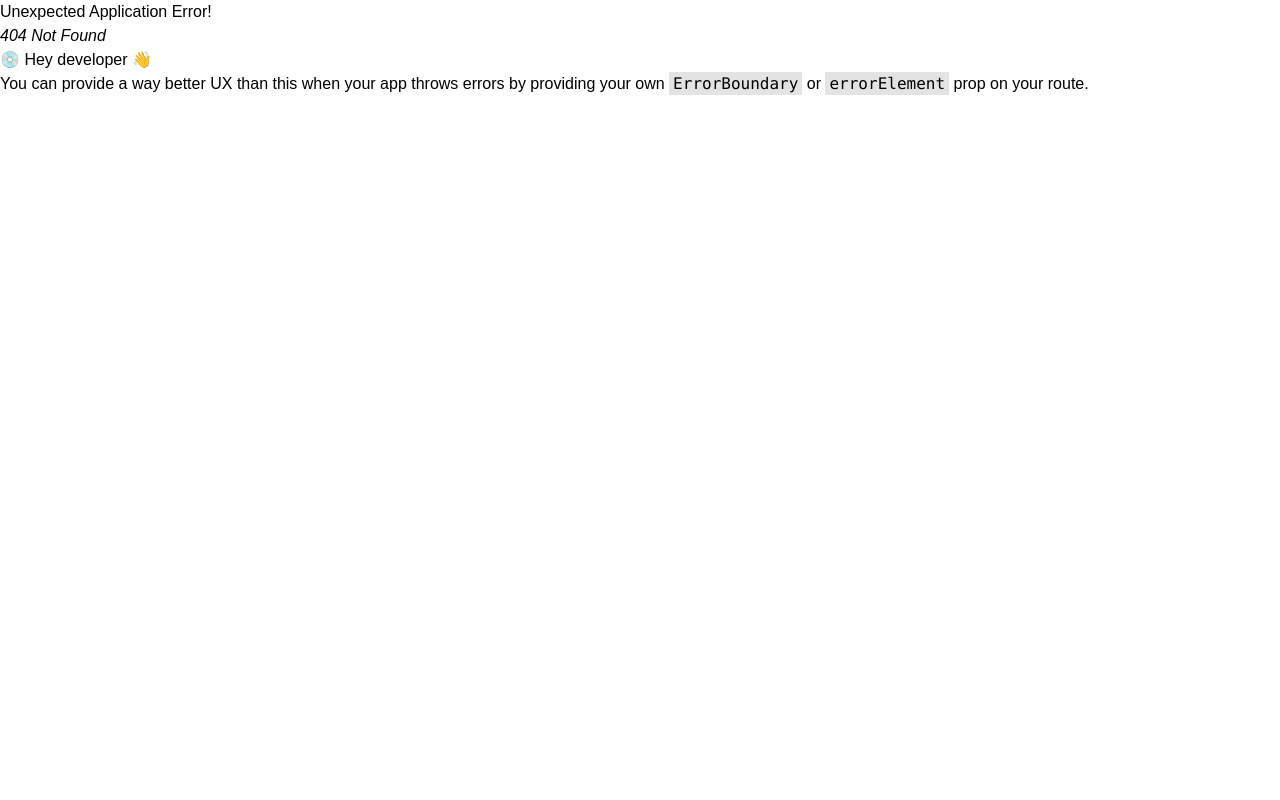
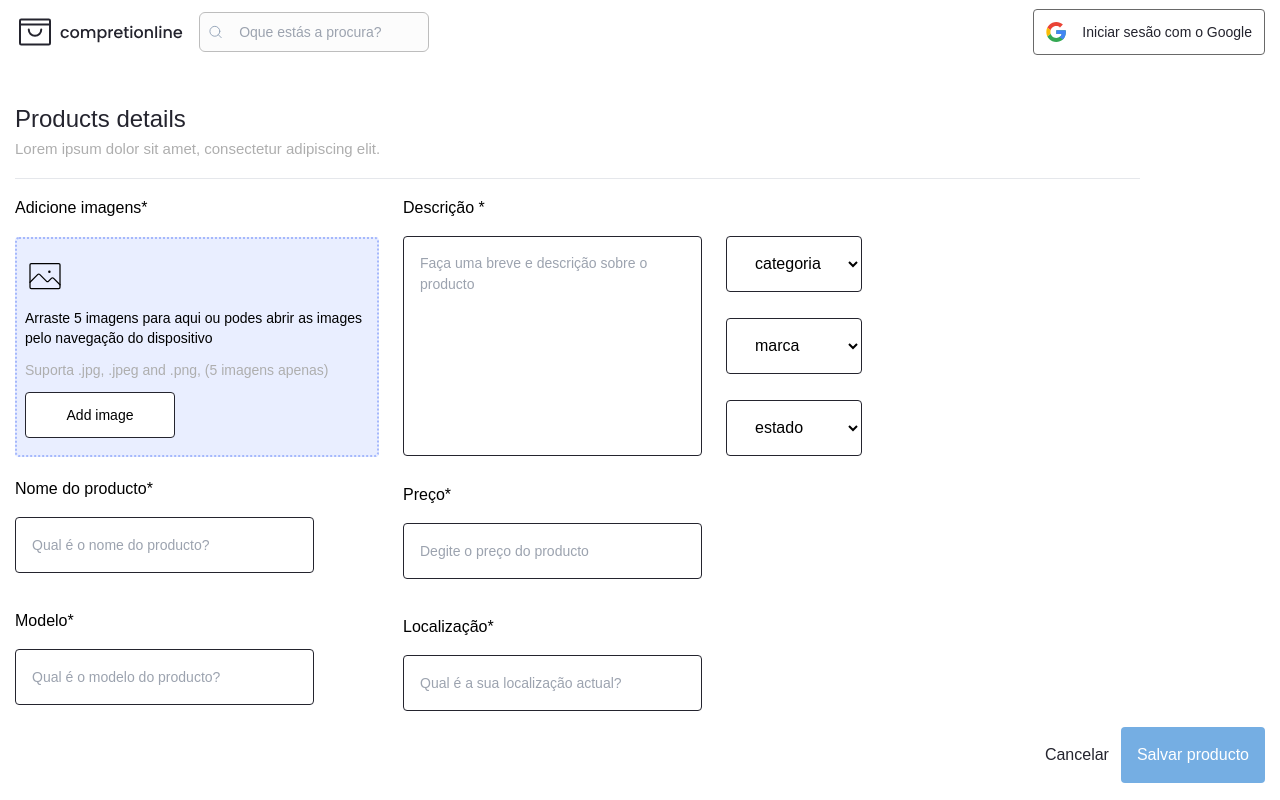
Before and after one commit to carlosmatateumateus/compretionline, a React (Create React App) app: page /product/new in a window 1280 px wide. Before the commit this address had no page. Shown: the top 800 px of the page. Built offline with nearby package versions, Linux system fonts and the light colour scheme.

Commit message:
Modifying some components and creating the products post page

```diff
--- a/src/components/FilterBar.tsx
+++ b/src/components/FilterBar.tsx
@@ -4,29 +4,23 @@ const FilterBar = () => {
   return (
     <article className="on-center mt-14">
       <p className="text-lg">20 resultados encontrados para <mark className="bg-transparent text-[#75AEE3]">computadores portateis</mark></p>
-      <div className="w-[100%] flex items-center justify-between flex-wrap gap-4 mt-4">
-        <div className="flex gap-4 flex-wrap">
-          <select className="bg-transparent p-3 border-[0.8px] border-[#24242E] rounded">
+      <div className="w-[96%] flex items-center justify-between ml-auto mr-auto flex-wrap gap-4 mt-4 max-sm:justify-center">
+        <div className="flex gap-2 flex-wrap">
+          <select className="bg-white h-[56px] rounded border border-[#24242E] p-4 pr-6 pl-6 items-center justify-between cursor-pointer">
             <option>categoria</option>
           </select>
-          <select className="bg-transparent p-3 border-[0.8px] border-[#24242E] rounded">
+          <select className="bg-white h-[56px] rounded border border-[#24242E] p-4 pr-6 pl-6  flex items-center justify-between cursor-pointer">
             <option>marca</option>
           </select>
-          <select className="bg-transparent p-3 border-[0.8px] border-[#24242E] rounded">
-            <option>tamanho</option>
+          <select className="bg-white h-[56px] rounded border border-[#24242E] p-4 pr-6 pl-6 flex items-center justify-between cursor-pointer">
+            <option>localização</option>
           </select>
-          <select className="bg-transparent p-3 border-[0.8px] border-[#24242E] rounded">
+          <select className="bg-white h-[56px] rounded border border-[#24242E] p-4 pr-6 pl-6 flex items-center justify-between cursor-pointer">
             <option>estado</option>
           </select>
-          <select className="bg-transparent p-3 border-[0.8px] border-[#24242E] rounded">
-            <option>localização</option>
-          </select>
-          <select className="bg-transparent p-3 border-[0.8px] border-[#24242E] rounded">
-            <option>data de criação</option>
-          </select>
-          <select className="bg-transparent p-3 border-[0.8px] border-[#24242E] rounded">
+          <select className="bg-white h-[56px] rounded border border-[#24242E] p-4 pr-6 pl-6 flex items-center justify-between cursor-pointer">
+            <option>mais recentes</option>
             <option>mais relevantes</option>
-            <option>mais recentes</option>
           </select>
         </div>
         <Button>Aplicar filtros</Button>
--- /dev/null
+++ b/src/components/ImgInput.tsx
@@ -0,0 +1,20 @@
+import { Image } from "phosphor-react"
+
+const ImgInput = () => {
+  return (
+    <div>
+      <label>Adicione imagens*</label>
+      <div className="p-2 w-[364px] h-[220px] mt-[17px] bg-[#a5b8fc3d] rounded border-[2px] border-dotted border-[#A5B8FC] flex flex-col gap-3 justify-center relative">
+        <Image size="40px" weight="thin"/>
+        <span className="flex flex-col gap-3">
+          <p className="text-sm">Arraste 5 imagens para aqui ou podes abrir as images pelo navegação do dispositivo</p>
+          <p className="text-sm text-[#AEAEAE]">Suporta .jpg, .jpeg and .png, (5 imagens apenas)</p>
+          <button className="p-3 w-[150px] border border-[#24242E] rounded text-sm bg-white">Add image</button>
+        </span>
+        <input type="file" name="image[]" multiple className="left-0 p-2 w-[364px] h-[220px] absolute bg-yellow-200 opacity-0"/>
+      </div>
+    </div>
+  )
+}
+
+export default ImgInput
--- /dev/null
+++ b/src/components/Input.tsx
@@ -0,0 +1,24 @@
+interface InputProps {
+  width?: number,
+  height?: number,
+  title: string,
+  placeHolder: string,
+  errorMessage?: string | undefined
+}
+
+const Input = ({ title, width=299, height=56, placeHolder, errorMessage }:InputProps) => {
+  return (
+    <div className="mb-[16px]">
+      <div className="mb-[16px]">
+        <label>{title}*</label>
+      </div>
+      <input
+        className="rounded border text-[14px] border-[#24242E] p-4 placeholder:text-[14px]"
+        style={{width: `${width}px`, height: `${height}px`}}
+        placeholder={placeHolder}
+      />
+    </div>
+  )
+}
+
+export default Input
--- /dev/null
+++ b/src/pages/PostProduct.tsx
@@ -0,0 +1,72 @@
+import Button from "../components/Button"
+import Footer from "../components/Footer"
+import Header from "../components/Header"
+import ImgInput from "../components/ImgInput"
+import Input from "../components/Input"
+
+const PostProduct = () => {
+  return (
+    <section>
+      <Header />
+        <article className="on-center mt-[43px]">
+          <h2 className="text-[24px] text-[#24242E] font-medium leading-relaxed">Products details</h2>
+          <p className="text-[15px] text-[#AEAEAE]">Lorem ipsum dolor sit amet, consectetur adipiscing elit.</p>
+          <hr className="mt-[17px] w-[90%]"/>
+          <main className="flex gap-6 mt-[17px] flex-wrap">
+            <div className="flex flex-col gap-5">
+              <ImgInput />
+              <Input
+                title="Nome do producto"
+                placeHolder="Qual é o nome do producto?"
+              />
+              <Input
+                title="Modelo"
+                placeHolder="Qual é o modelo do producto?"
+              />
+            </div>
+            <div className="flex flex-col gap-5">
+              <div>
+                <div className="mb-[16px]">
+                  <span>Descrição * </span>
+                </div>
+                <textarea
+                  title="Descrição"
+                  placeholder="Faça uma breve e descrição sobre o producto"
+                  className="resize-none w-[299px] h-[220px] rounded border text-[14px] border-[#24242E] p-4 placeholder:text-[14px]"
+                />
+              </div>
+              <Input
+                title="Preço"
+                placeHolder="Degite o preço do producto"
+              />
+              <Input
+                title="Localização"
+                placeHolder="Qual é a sua localização actual?"
+              />
+            </div>
+            <div className="mt-[40px] flex flex-col h-[220px] justify-between">
+              <select name="" id="" className="bg-white h-[56px] rounded border border-[#24242E] p-4 pr-6 pl-6 items-center justify-between cursor-pointer">
+                <option>categoria</option>
+              </select>
+              <select name="" id="" className="bg-white h-[56px] rounded border border-[#24242E] p-4 pr-6 pl-6 items-center justify-between cursor-pointer">
+                <option>marca</option>
+              </select>
+              <select name="" id="" className="bg-white h-[56px] rounded border border-[#24242E] p-4 pr-6 pl-6 items-center justify-between cursor-pointer">
+                <option>estado</option>
+                <option>novo</option>
+                <option>usado</option>
+                <option>antigo</option>
+              </select>
+            </div>
+          </main>
+          <div className="flex items-center justify-end gap-3">
+            <span className="text-[#24242E] cursor-pointer">Cancelar</span>
+            <Button>Salvar producto</Button>
+          </div>
+        </article>
+      <Footer />
+    </section>
+  )
+}
+
+export default PostProduct
--- a/src/pages/Searching.tsx
+++ b/src/pages/Searching.tsx
@@ -71,6 +71,30 @@ const products = [
     description: 'Lorem ipsum dolor sit amet, consectetur adipiscing elit.',
     price: 12000.00
   },
+  {
+    imgSrc: "https://i.pinimg.com/564x/0d/7d/22/0d7d22346b3abfa9bb6c59efc5b5eb66.jpg",
+    title: 'Consola xbox series',
+    description: 'Lorem ipsum dolor sit amet, consectetur adipiscing elit.',
+    price: 12000.00
+  },
+  {
+    imgSrc: "https://i.pinimg.com/564x/0d/7d/22/0d7d22346b3abfa9bb6c59efc5b5eb66.jpg",
+    title: 'Consola xbox series',
+    description: 'Lorem ipsum dolor sit amet, consectetur adipiscing elit.',
+    price: 12000.00
+  },
+  {
+    imgSrc: "https://i.pinimg.com/564x/0d/7d/22/0d7d22346b3abfa9bb6c59efc5b5eb66.jpg",
+    title: 'Consola xbox series',
+    description: 'Lorem ipsum dolor sit amet, consectetur adipiscing elit.',
+    price: 12000.00
+  },
+  {
+    imgSrc: "https://i.pinimg.com/564x/0d/7d/22/0d7d22346b3abfa9bb6c59efc5b5eb66.jpg",
+    title: 'Consola xbox series',
+    description: 'Lorem ipsum dolor sit amet, consectetur adipiscing elit.',
+    price: 12000.00
+  },
 ]
 
 const Searching = () => {
@@ -78,7 +102,7 @@ const Searching = () => {
     <section>
       <Header />
       <FilterBar />
-      <main className="flex flex-wrap gap-4 on-center mt-4">
+      <main className="flex flex-wrap gap-4 on-center mt-4 justify-center">
       {
           products.map((product, index) => {
             return (
@@ -95,7 +119,7 @@ const Searching = () => {
           })
         }
       </main>
-      <div className="flex gap-4 on-center justify-center mt-20">
+      <div className="flex gap-4 on-center justify-center mt-20 flex-wrap">
         <button className="flex items-center justify-center h-[56px] w-[170px] border-[0.8px] border-[#24242E] rounded gap-4">
           <CaretLeft />
           <span>Anteceder</span>
--- a/tailwind.config.js
+++ b/tailwind.config.js
@@ -14,7 +14,7 @@ module.exports = {
       },
       screens: {
         'card-perfect-preview':'1050px'
-      }
+      },
     },
   },
   plugins: [],
```
Also changed, not shown: src/App.tsx (+6 -1 lines), public/index.html (line endings or trailing spaces).
